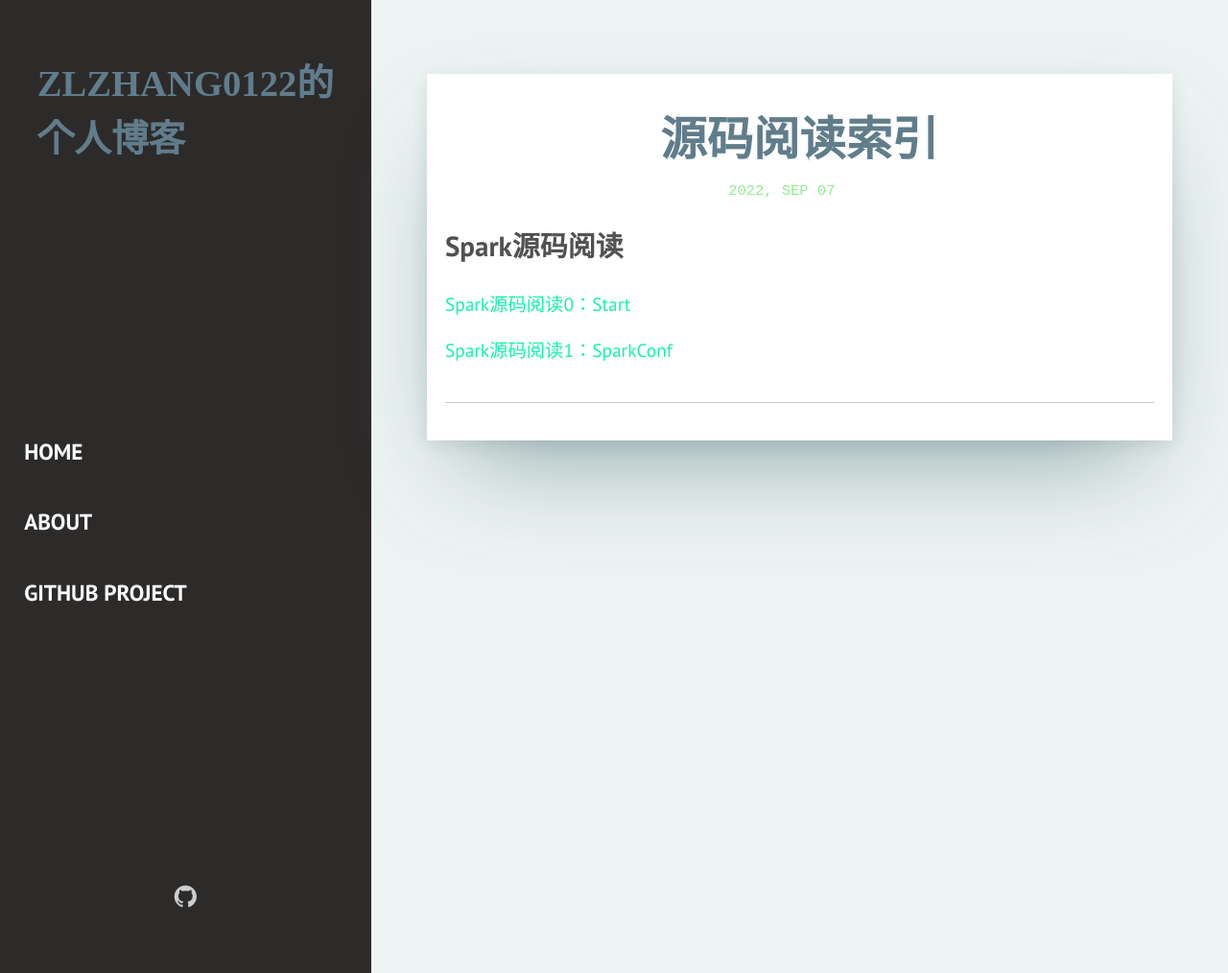
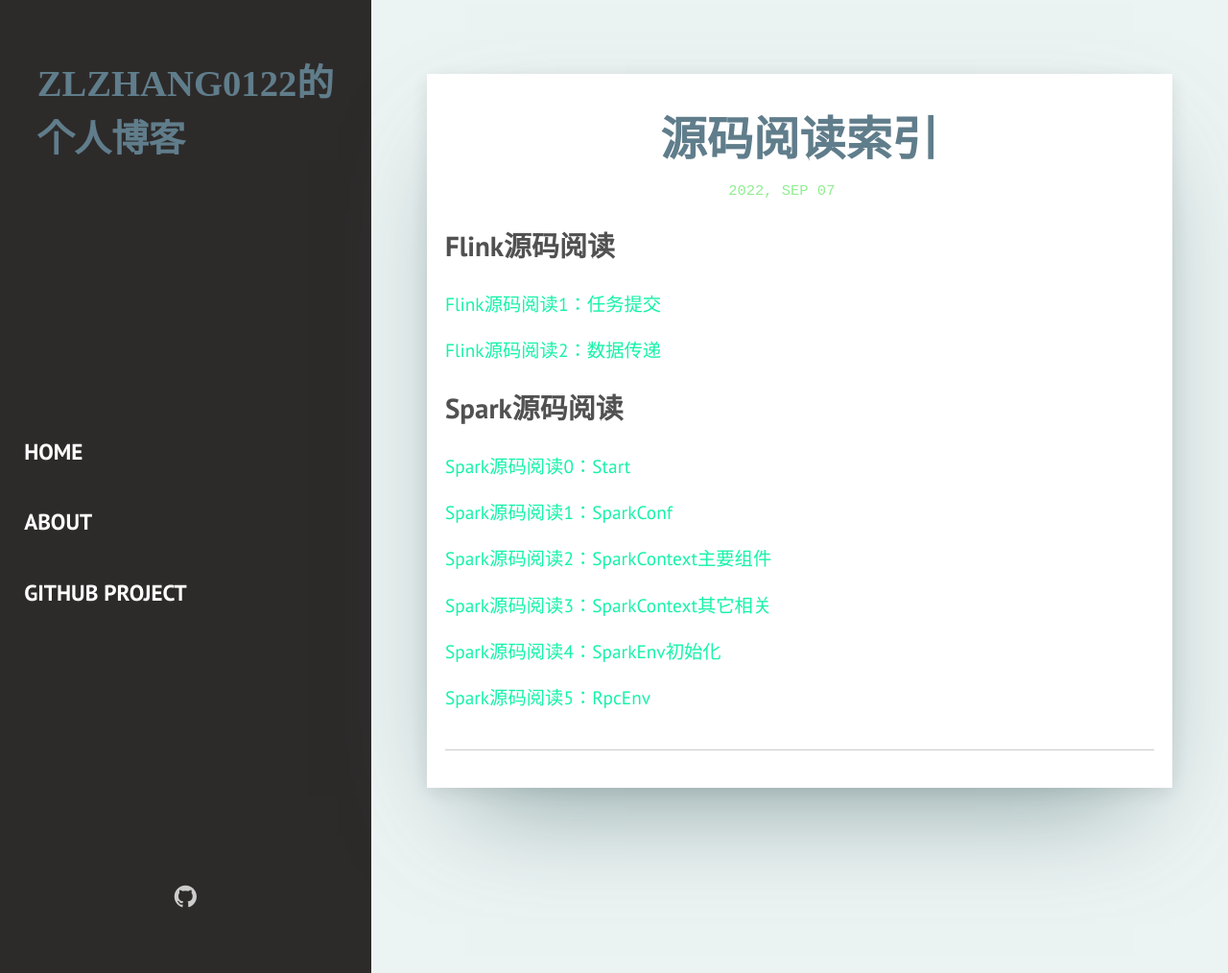
Before and after one commit to zlzhang0122/zlzhang0122.github.io, a Jekyll site: the page built from _posts/2022-09-07-源码阅读索引.md, in a window 1280 px wide and 1014 px high. Shown: the whole window at 96% size. Built offline with Jekyll 4.4.1, drawn with Linux system fonts in a browser that asks for light colours; some web fonts are replaced; our own code applies the rules of GitHub Pages for plain Markdown files; comment, search, counter and statistics services are not loaded.

Commit message:
add index

```diff
--- a/_posts/2022-09-07-源码阅读索引.md
+++ b/_posts/2022-09-07-源码阅读索引.md
@@ -1,6 +1,22 @@
+Flink源码阅读
+-------------
+
+[Flink源码阅读1：任务提交](/Flink源码阅读1-任务提交/)
+
+[Flink源码阅读2：数据传递](/Flink源码阅读2-数据传递/)
+
+
 Spark源码阅读
 -------------
 
 [Spark源码阅读0：Start](/Spark源码阅读0-Start/)
 
 [Spark源码阅读1：SparkConf](/Spark源码阅读1-SparkConf/)
+
+[Spark源码阅读2：SparkContext主要组件](/Spark源码阅读2-SparkContext主要组件/)
+
+[Spark源码阅读3：SparkContext其它相关](/Spark源码阅读3-SparkContext其它相关/)
+
+[Spark源码阅读4：SparkEnv初始化](/Spark源码阅读4-SparkEnv初始化/)
+
+[Spark源码阅读5：RpcEnv](/Spark源码阅读5-RpcEnv/)
```
